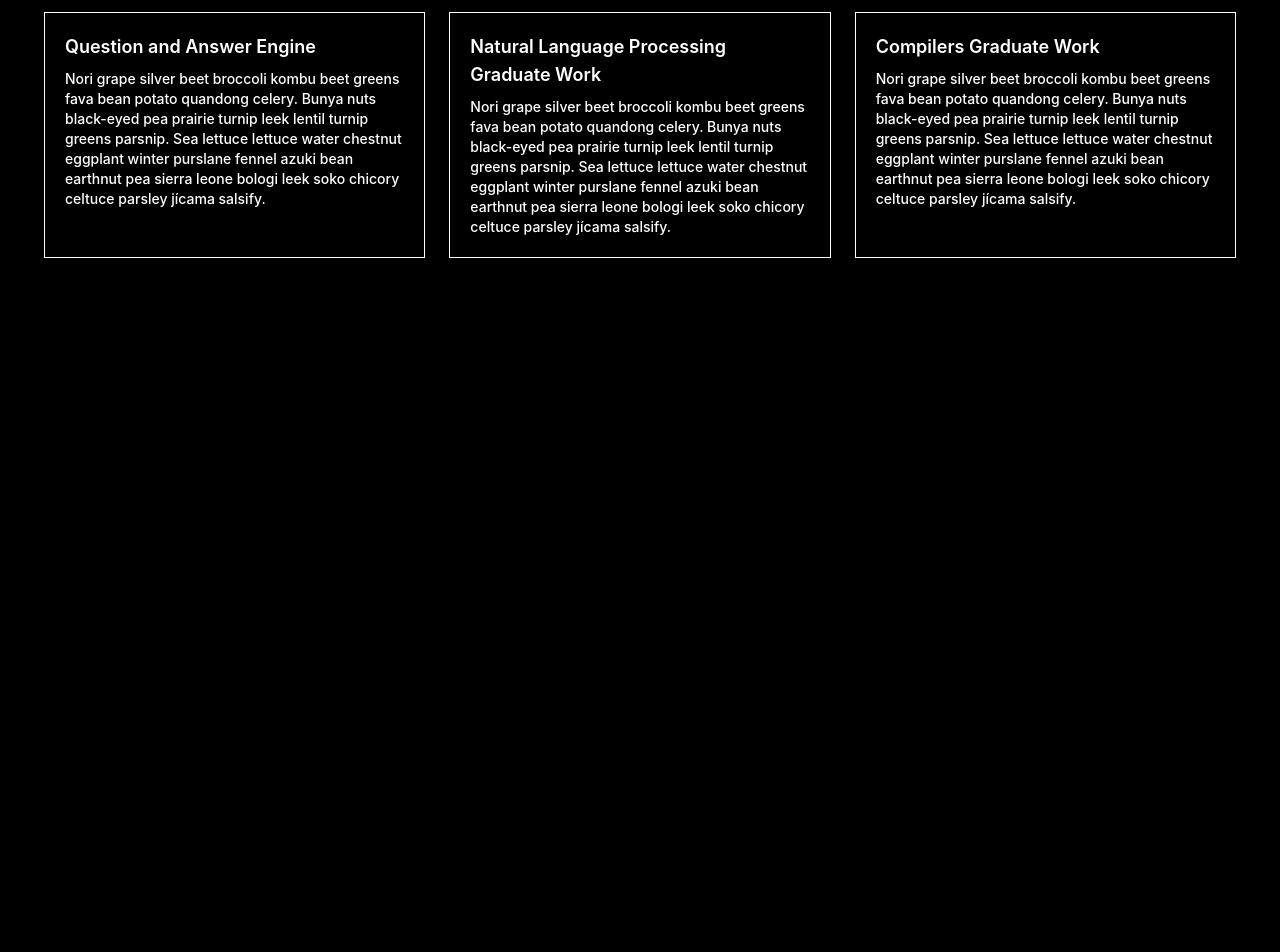
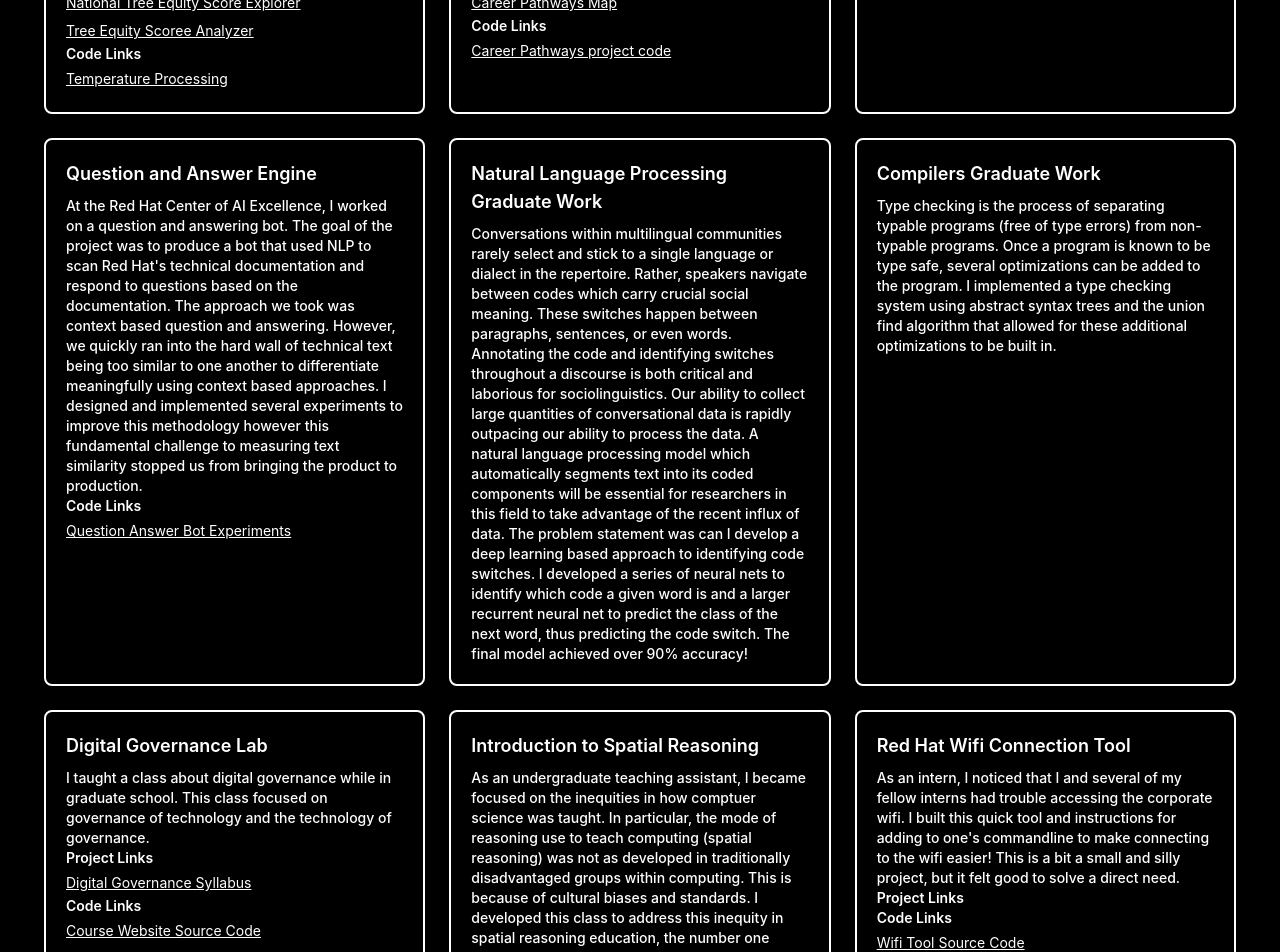
Before and after one commit to rohitmusti/rohitmusti.github.io, a Next.js app: page /projects in a window 1280 px wide. Shown: the part 320-1272 px from the top of the page. Before the commit the page ends 800 px from the top, so only its background shows below. Built offline with nearby package versions, Linux system fonts and the light colour scheme.

Commit message:
code is good to go

```diff
--- /dev/null
+++ b/components/ProjectCard.tsx
@@ -0,0 +1,52 @@
+import { link, project_entry } from "components/projects";
+import { Fragment } from "react";
+
+export default function ProjectCard(props: {
+  project: project_entry;
+  index: number;
+}) {
+  return (
+    <div key={props.index} className="border-2 border-white rounded-lg m-3 p-5">
+      <p className="font-semibold pb-2">{props.project.title}</p>
+      <p className="font-medium text-sm">{props.project.description}</p>
+      {props.project.project_link && (
+        <Fragment>
+          <p className="font-semibold text-sm">Project Links</p>
+          <ul>
+            {props.project.project_link.map((project_link: link, i) => {
+              return (
+                <li>
+                  <a
+                    href={project_link.link}
+                    className="underline text-sm hover:text-red-400"
+                  >
+                    {project_link.name}
+                  </a>
+                </li>
+              );
+            })}
+          </ul>
+        </Fragment>
+      )}
+      {props.project.code_link && (
+        <Fragment>
+          <p className="font-semibold text-sm">Code Links</p>
+          <ul>
+            {props.project.code_link.map((project_link: link, i) => {
+              return (
+                <li>
+                  <a
+                    href={project_link.link}
+                    className="underline text-sm hover:text-red-400"
+                  >
+                    {project_link.name}
+                  </a>
+                </li>
+              );
+            })}
+          </ul>
+        </Fragment>
+      )}
+    </div>
+  );
+}
--- a/components/projects.ts
+++ b/components/projects.ts
@@ -1,55 +1,142 @@
+export type link = {
+  name: string;
+  link: string;
+};
 export type project_entry = {
   title: string;
   description: string;
-  project_link: string[];
-  code_link: string[];
+  project_link?: link[];
+  code_link?: link[];
 };
 export const projects: project_entry[] = [
   {
     title: "Tree Equity Score",
     description:
-      "Nori grape silver beet broccoli kombu beet greens fava bean potato quandong celery. Bunya nuts black-eyed pea prairie turnip leek lentil turnip greens parsnip. Sea lettuce lettuce water chestnut eggplant winter purslane fennel azuki bean earthnut pea sierra leone bologi leek soko chicory celtuce parsley jícama salsify.",
+      "The Tree Equity Score represents a novel approach to urban forestry, creating an index that combines tree canopy with demographic and economic data to measure how equitably trees are distributed. I wrote all of the code used to calculate the score and built the applications that serve it!",
     project_link: [
-      "https://treeequityscore.org",
-      "https://rhode-island.treeequityscore.org/",
+      {
+        name: "National Tree Equity Score Explorer",
+        link: "https://treeequityscore.org",
+      },
+      {
+        name: "Tree Equity Scoree Analyzer",
+        link: "https://rhode-island.treeequityscore.org/",
+      },
     ],
-    code_link: ["https://github.com/American-Forests/landsat-processing"],
+    code_link: [
+      {
+        name: "Temperature Processing",
+        link: "https://github.com/American-Forests/landsat-processing",
+      },
+    ],
   },
   {
     title: "Career Pathways",
     description:
-      "Nori grape silver beet broccoli kombu beet greens fava bean potato quandong celery. Bunya nuts black-eyed pea prairie turnip leek lentil turnip greens parsnip. Sea lettuce lettuce water chestnut eggplant winter purslane fennel azuki bean earthnut pea sierra leone bologi leek soko chicory celtuce parsley jícama salsify.",
+      "At American Forests, we are pioneering a first-of-its kind Urban Forestry Job program, funding both wrap-around services and helping cover part of the cost of the job for disadvantaged people entering the field. I built this webmap to visualize both our work and other urban forestry job programs around the country.",
     project_link: [
-      "https://maps.americanforests.org/career-pathways/index.html",
+      {
+        name: "Career Pathways Map",
+        link: "https://maps.americanforests.org/career-pathways/index.html",
+      },
     ],
-    code_link: ["https://github.com/American-Forests/career-pathways-app"],
+    code_link: [
+      {
+        name: "Career Pathways project code",
+        link: "https://github.com/American-Forests/career-pathways-app",
+      },
+    ],
   },
   {
     title: "American Forests History",
     description:
-      "Nori grape silver beet broccoli kombu beet greens fava bean potato quandong celery. Bunya nuts black-eyed pea prairie turnip leek lentil turnip greens parsnip. Sea lettuce lettuce water chestnut eggplant winter purslane fennel azuki bean earthnut pea sierra leone bologi leek soko chicory celtuce parsley jícama salsify.",
-    project_link: ["https://maps.americanforests.org/af-projects/index.html"],
-    code_link: [],
+      "American Forests was founded in 1875 and has a long history of successful forestry projects. Through this web map, I have scraped our internal file system and gathered information on all of our proejcts going back to 1990 and am serving it in a web map for the first time.",
+    project_link: [
+      {
+        name: "American Forests Project Map",
+        link: "https://maps.americanforests.org/af-projects/index.html",
+      },
+    ],
   },
   {
     title: "Question and Answer Engine",
     description:
-      "Nori grape silver beet broccoli kombu beet greens fava bean potato quandong celery. Bunya nuts black-eyed pea prairie turnip leek lentil turnip greens parsnip. Sea lettuce lettuce water chestnut eggplant winter purslane fennel azuki bean earthnut pea sierra leone bologi leek soko chicory celtuce parsley jícama salsify.",
-    project_link: [],
-    code_link: ["https://github.com/rohitmusti/Question-Answer-Engine-RH"],
+      "At the Red Hat Center of AI Excellence, I worked on a question and answering bot. The goal of the project was to produce a bot that used NLP to scan Red Hat's technical documentation and respond to questions based on the documentation. The approach we took was context based question and answering. However, we quickly ran into the hard wall of technical text being too similar to one another to differentiate meaningfully using context based approaches. I designed and implemented several experiments to improve this methodology however this fundamental challenge to measuring text similarity stopped us from bringing the product to production.",
+    code_link: [
+      {
+        name: "Question Answer Bot Experiments",
+        link: "https://github.com/rohitmusti/Question-Answer-Engine-RH",
+      },
+    ],
   },
   {
     title: "Natural Language Processing Graduate Work",
     description:
-      "Nori grape silver beet broccoli kombu beet greens fava bean potato quandong celery. Bunya nuts black-eyed pea prairie turnip leek lentil turnip greens parsnip. Sea lettuce lettuce water chestnut eggplant winter purslane fennel azuki bean earthnut pea sierra leone bologi leek soko chicory celtuce parsley jícama salsify.",
-    project_link: [],
-    code_link: [""],
+      "Conversations within multilingual communities rarely select and stick to a single language or dialect in the repertoire. Rather, speakers navigate between codes which carry crucial social meaning. These switches happen between paragraphs, sentences, or even words. Annotating the code and identifying switches throughout a discourse is both critical and laborious for sociolinguistics. Our ability to collect large quantities of conversational data is rapidly outpacing our ability to process the data. A natural language processing model which automatically segments text into its coded components will be essential for researchers in this field to take advantage of the recent influx of data. The problem statement was can I develop a deep learning based approach to identifying code switches. I developed a series of neural nets to identify which code a given word is and a larger recurrent neural net to predict the class of the next word, thus predicting the code switch. The final model achieved over 90% accuracy!",
   },
   {
     title: "Compilers Graduate Work",
     description:
-      "Nori grape silver beet broccoli kombu beet greens fava bean potato quandong celery. Bunya nuts black-eyed pea prairie turnip leek lentil turnip greens parsnip. Sea lettuce lettuce water chestnut eggplant winter purslane fennel azuki bean earthnut pea sierra leone bologi leek soko chicory celtuce parsley jícama salsify.",
+      "Type checking is the process of separating typable programs (free of type errors) from non-typable programs. Once a program is known to be type safe, several optimizations can be added to the program. I implemented a type checking system using abstract syntax trees and the union find algorithm that allowed for these additional optimizations to be built in.",
+  },
+  {
+    title: "Digital Governance Lab",
+    description:
+      "I taught a class about digital governance while in graduate school. This class focused on governance of technology and the technology of governance. ",
+    project_link: [
+      {
+        name: "Digital Governance Syllabus",
+        link: "https://digitalgovlab.github.io/Fall2019/",
+      },
+    ],
+    code_link: [
+      {
+        name: "Course Website Source Code",
+        link: "https://github.com/digitalgovlab/Fall2019",
+      },
+    ],
+  },
+  {
+    title: "Introduction to Spatial Reasoning",
+    description:
+      "As an undergraduate teaching assistant, I became focused on the inequities in how comptuer science was taught. In particular, the mode of reasoning use to teach computing (spatial reasoning) was not as developed in traditionally disadvantaged groups within computing. This is because of cultural biases and standards. I developed this class to address this inequity in spatial reasoning education, the number one indicator for success in computeer science, using cutting edge teaching techniques!",
+    project_link: [
+      {
+        name: "Course Website",
+        link: "https://cs1501-spatialreasoning.github.io/",
+      },
+    ],
+    code_link: [
+      {
+        name: "Course Website Source Code",
+        link: "https://github.com/cs1501-spatialreasoning/cs1501-spatialreasoning.github.io",
+      },
+    ],
+  },
+  {
+    title: "Red Hat Wifi Connection Tool",
+    description:
+      "As an intern, I noticed that I and several of my fellow interns had trouble accessing the corporate wifi. I built this quick tool and instructions for adding to one's commandline to make connecting to the wifi easier! This is a bit a small and silly project, but it felt good to solve a direct need.",
     project_link: [],
-    code_link: [""],
+    code_link: [
+      {
+        name: "Wifi Tool Source Code",
+        link: "https://github.com/rohitmusti/rh-wifitool",
+      },
+    ],
+  },
+  {
+    title: "Michael's Drink Generator",
+    description:
+      "As a student, there was a local bar with an overhwhelming long menu. Several of my friends complained about feeling overwhelmed bty the menu. I developed this web scraper tool which scraped the Michael's website and generated random beers or chose something cheap for you!",
+    project_link: [
+      { name: "Drink generator", link: "https://rohitmusti.github.io/drink/" },
+    ],
+    code_link: [
+      {
+        name: "Source code for drink generator",
+        link: "https://github.com/rohitmusti/drink",
+      },
+    ],
   },
 ];
--- a/pages/contact.tsx
+++ b/pages/contact.tsx
@@ -12,7 +12,8 @@ const Contact: NextPage = () => {
             className="underline"
           >
             Linked In
-          </a>
+          </a>{" "}
+          for my professional history.
         </li>
         <li>
           <a
@@ -21,7 +22,8 @@ const Contact: NextPage = () => {
             className="underline"
           >
             Github
-          </a>
+          </a>{" "}
+          for my code!
         </li>
       </ul>
     </div>
--- a/pages/index.tsx
+++ b/pages/index.tsx
@@ -7,8 +7,8 @@ const myLoader = ({ src }: { src: string }) => {
 
 const Home: NextPage = () => {
   return (
-    <div className="flex flex-col md:flex-row justify-between">
-      <div className="p-8 justify-end md:w-1/2">
+    <div className="flex flex-col md:flex-row justify-between justify-items-center">
+      <div className="p-8 justify-center md:w-1/2">
         <Image
           loader={myLoader}
           src="climbing.png"
--- a/pages/projects.tsx
+++ b/pages/projects.tsx
@@ -1,16 +1,12 @@
 import type { NextPage } from "next";
 import { projects } from "components/projects";
+import ProjectCard from "components/ProjectCard";
 
 const Projects: NextPage = () => {
   return (
     <div className="p-8 text-lg grid grid-cols-1 sm:grid-cols-2 md:grid-cols-3">
-      {projects.map((proj, i) => {
-        return (
-          <div key={i} className="border border-white m-3 p-5">
-            <p className="font-semibold pb-2">{proj.title}</p>
-            <p className="font-medium text-sm">{proj.description}</p>
-          </div>
-        );
+      {projects.map((project, i) => {
+        return <ProjectCard index={i} project={project} />;
       })}
     </div>
   );
```
